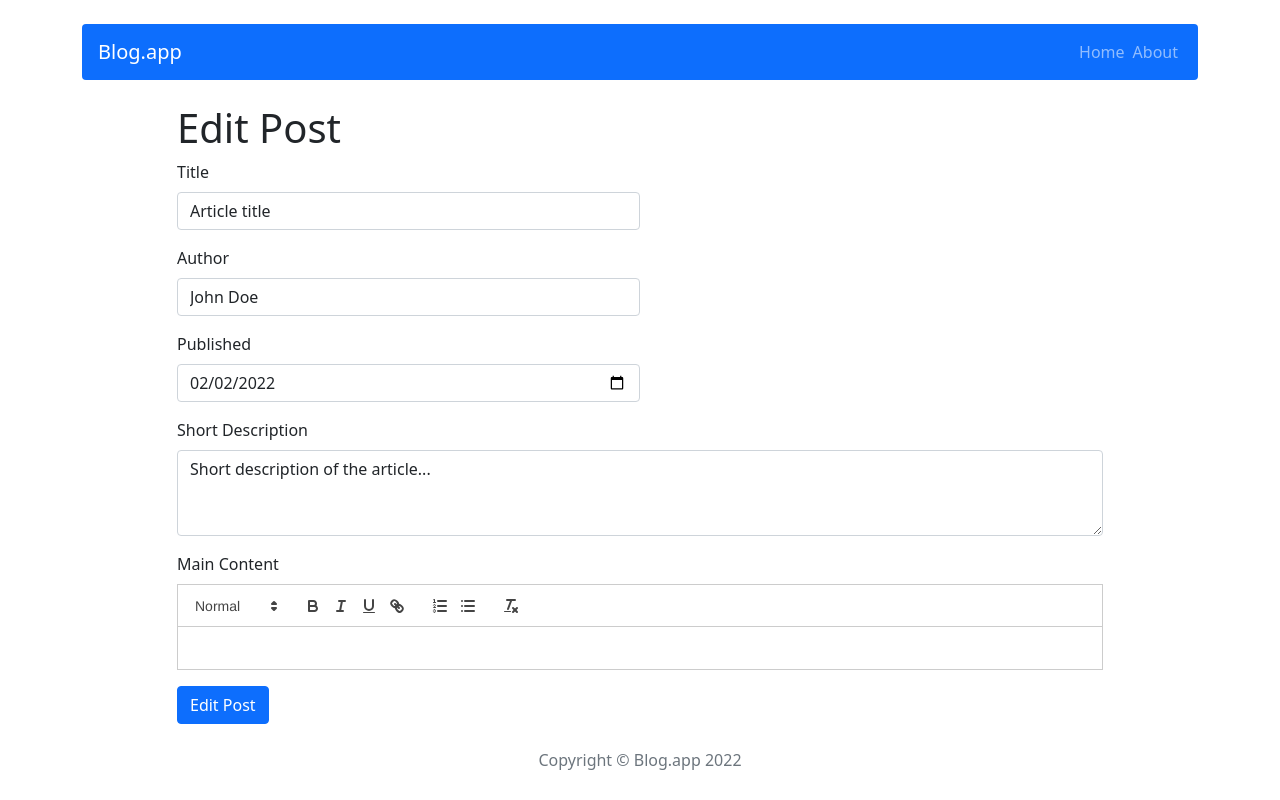
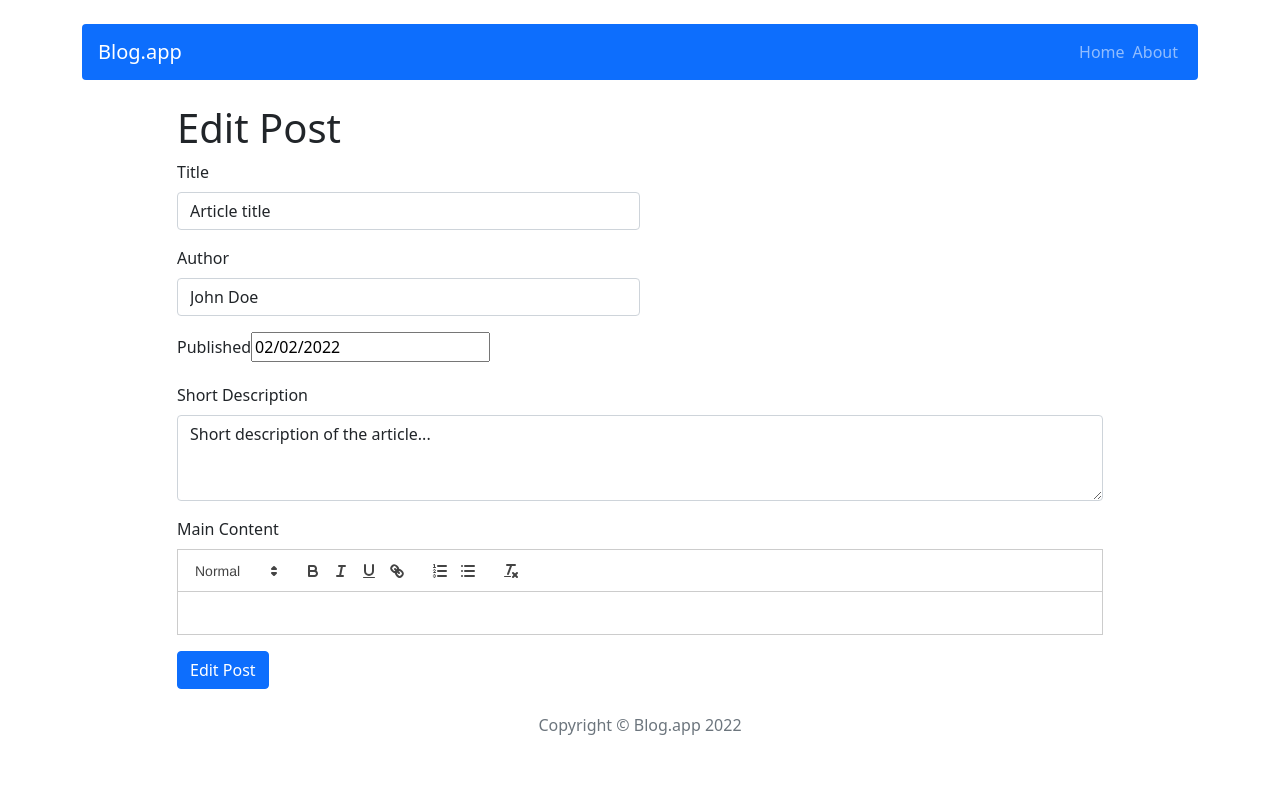
Before and after one commit to Cinamon88/BlogApp, a React (Create React App) app: page /post/edit/1 in a window 1280 px wide. Built offline with nearby package versions, Linux system fonts and the light colour scheme.

Commit message:
import & use dateToStr.js

```diff
--- a/src/components/features/EditPostForm.js
+++ b/src/components/features/EditPostForm.js
@@ -5,7 +5,7 @@ import { useParams } from "react-router-dom";
 import { useSelector } from "react-redux";
 import { Navigate } from "react-router-dom";
 import PostForm from "./PostForm";
-import dateFormat from "dateformat";
+
 
 const EditPostForm = () => {
   const { id } = useParams();
@@ -30,7 +30,7 @@ const EditPostForm = () => {
         actionText={"Edit Post"}
         title={editedPostContent.title}
         author={editedPostContent.author}
-        publishedDate={dateFormat(editedPostContent.publishedDate, "yyyy-mm-dd")}
+        publishedDate={editedPostContent.publishedDate}
         shortDescription={editedPostContent.shortDescription}
         content={editedPostContent.content}
         id={id}
--- a/src/components/features/PostCard.js
+++ b/src/components/features/PostCard.js
@@ -1,5 +1,6 @@
 import { Link } from "react-router-dom";
 import { Card, Button } from "react-bootstrap";
+import { dateToStr } from "../../utils/dateToStr";
 
 const PostCard = (props) => {
   return (
@@ -8,7 +9,7 @@ const PostCard = (props) => {
         <Card.Body>
           <Card.Title>{props.title}</Card.Title>
             <div><b>Author:</b> {props.author}</div>
-            <div><b>Published:</b> {props.date}</div>
+            <div><b>Published:</b> {dateToStr(props.date)}</div>
           <Card.Text>
             <div>
             <b>Short description:</b> {props.description}
--- a/src/components/features/PostContainer.js
+++ b/src/components/features/PostContainer.js
@@ -6,7 +6,7 @@ const PostContainer = () => {
   const allPosts = useSelector(getAllPosts);
 
   return (
-
+    <>
       <div className="d-flex justify-content-between flex-wrap mt-5">
         {allPosts.map((post, index) => (
           <div key={index}>
@@ -21,7 +21,7 @@ const PostContainer = () => {
           </div>
         ))}
       </div>
-
+    </>
   );
 };
 
--- a/src/components/features/PostForm.js
+++ b/src/components/features/PostForm.js
@@ -1,7 +1,9 @@
 import { Form, Button, Row, Col } from "react-bootstrap";
 import { useState } from "react";
-import dateFormat from "dateformat";
+import DatePicker from "react-datepicker";
 import TextAreaQuill from "./TextAreaQuill";
+
+import 'react-datepicker/dist/react-datepicker.css';
 
 
 const PostForm = ({ action, actionText, ...props }) => {
@@ -10,6 +12,7 @@ const PostForm = ({ action, actionText, ...props }) => {
   const [publishedDate, setPublishedDate] = useState(props.publishedDate || '');
   const [shortDescription, setShortDescription] = useState(props.shortDescription || '');
   const [content, setContent] = useState(props.content || '');
+
 
 
   const handleSubmit = (e) => {
@@ -53,12 +56,9 @@ const PostForm = ({ action, actionText, ...props }) => {
 
                     <Form.Group className="mb-3" controlId="published">
                         <Form.Label>Published</Form.Label>
-                        <Form.Control
-                        type="date"
-                        placeholder="Enter date"
-                        required
-                        onChange={(e) => setPublishedDate(dateFormat(e.target.value, "yyyy-mm-dd"))}
-                        value={publishedDate}
+                        <DatePicker
+                        selected={publishedDate ? new Date(publishedDate) : new Date()}
+                        onChange={(date) => setPublishedDate(date)}
                         />
                     </Form.Group>
                     </Col>
--- a/src/components/pages/Post/SinglePost/SinglePost.js
+++ b/src/components/pages/Post/SinglePost/SinglePost.js
@@ -5,6 +5,7 @@ import { Link, useParams } from 'react-router-dom';
 import { Navigate } from 'react-router-dom';
 import { useState } from 'react';
 import DeletePostModal from '../../../features/DeletePostModal';
+import { dateToStr } from '../../../../utils/dateToStr';
 
 
 const SinglePost = () => {
@@ -52,7 +53,7 @@ const SinglePost = () => {
                             {postData.author}
                         </p>
                         <p>
-                            <b>Published:</b> {postData.publishedDate}
+                            <b>Published:</b> {dateToStr(postData.publishedDate)}
                         </p>
                         <p dangerouslySetInnerHTML={{ __html: postData.content }} />
                     </Col>
```
Lines whose indentation alone changed are shown as unchanged.
